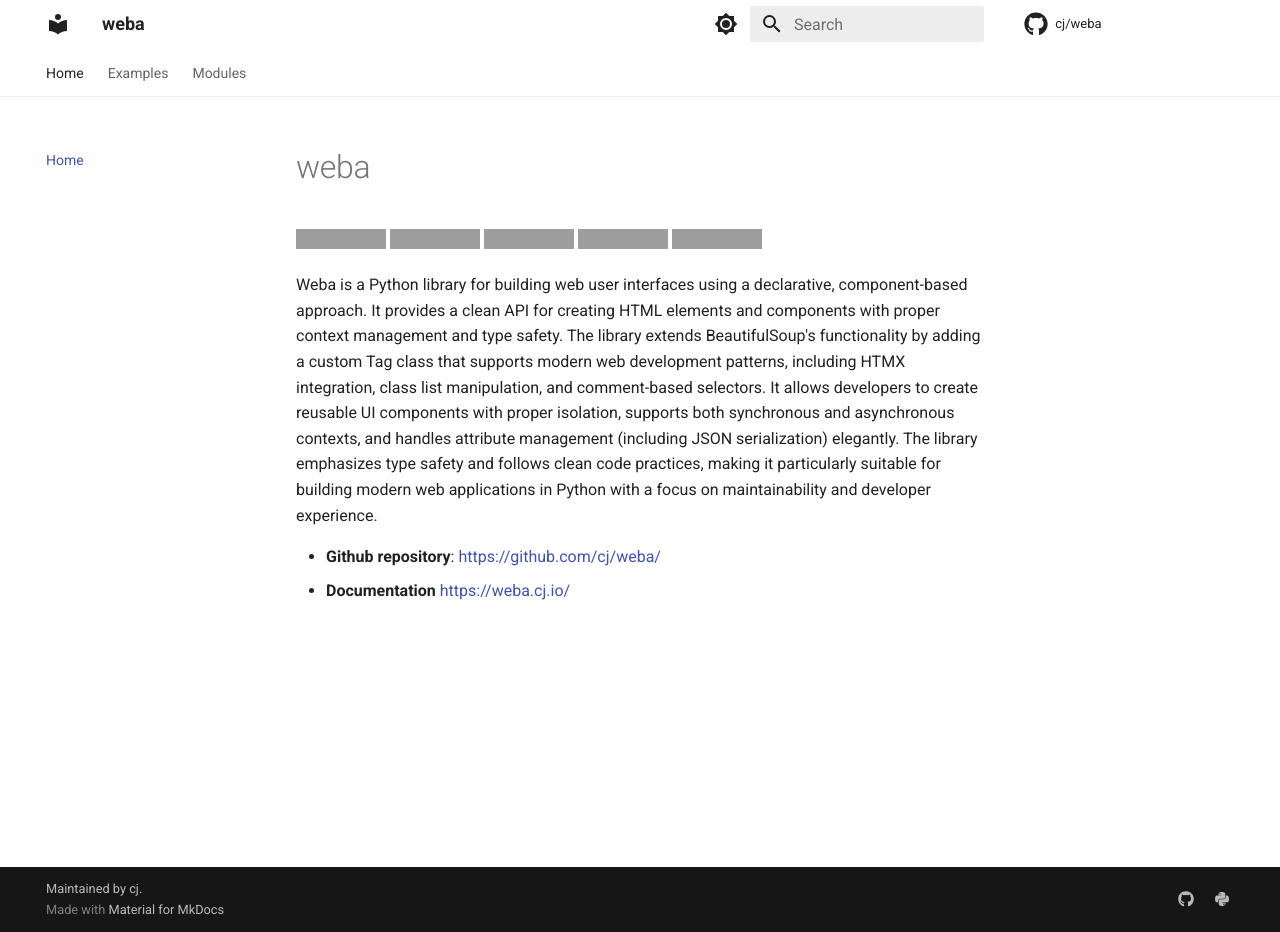
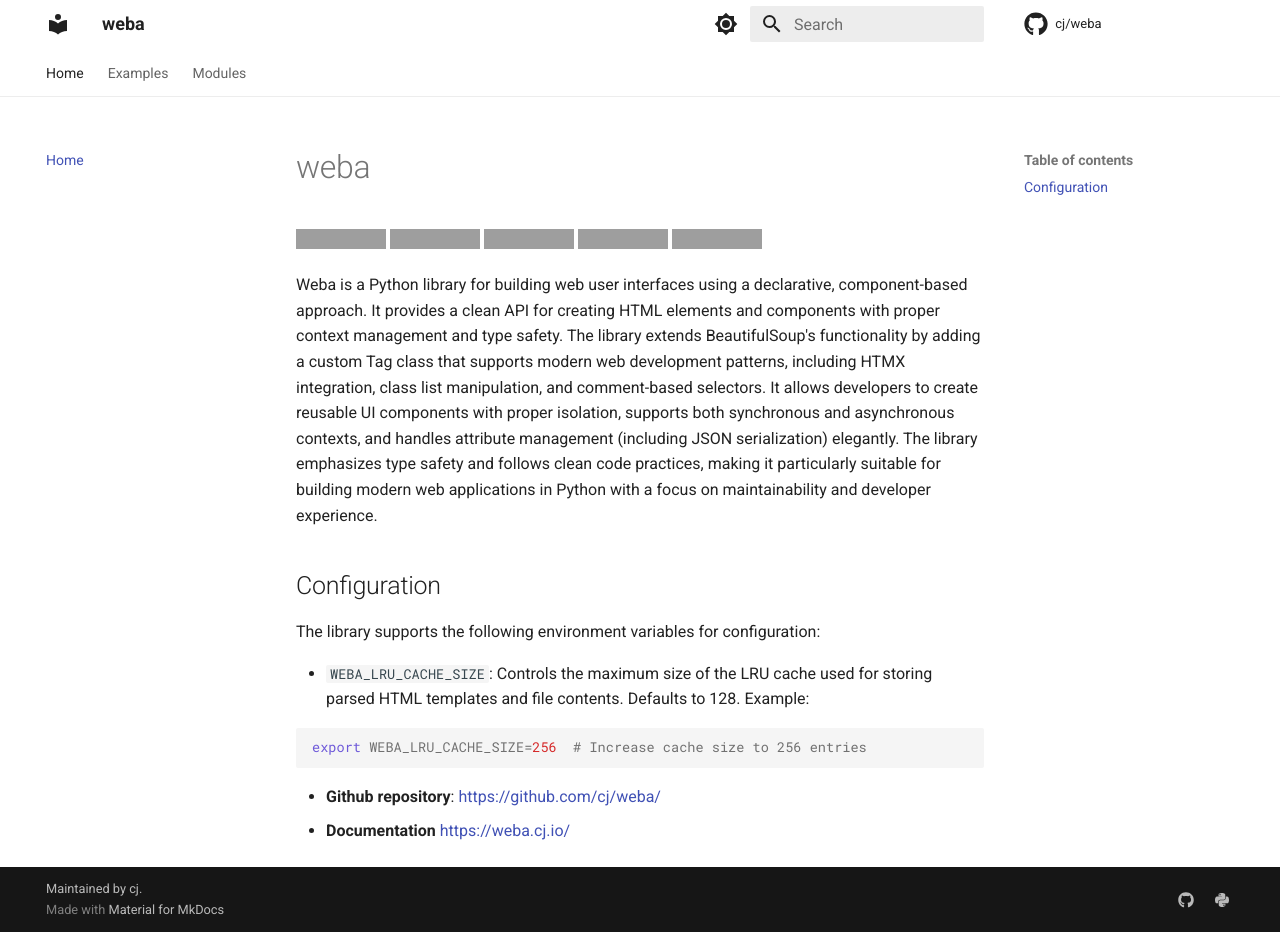
Before and after one commit to cj/weba, an MkDocs documentation site: the page built from docs/README.md, in a window 1280 px wide and 932 px high, cut to the strip 0-932 px from the top of the window. Built offline with MkDocs 1.6.1 and Material for MkDocs 9.7.7, drawn with Linux system fonts in a browser that asks for light colours; comment, search, counter and statistics services are not loaded; grey boxes are pictures that could not be loaded.

Commit message:
docs: Add configuration section with LRU cache size environment variable

````diff
--- a/docs/README.md
+++ b/docs/README.md
@@ -18,5 +18,15 @@ type safety and follows clean code practices, making it particularly suitable fo
 building modern web applications in Python with a focus on maintainability and developer
 experience.
 
+## Configuration
+
+The library supports the following environment variables for configuration:
+
+- `WEBA_LRU_CACHE_SIZE`: Controls the maximum size of the LRU cache used for storing parsed HTML templates and file contents. Defaults to 128. Example:
+
+```bash
+export WEBA_LRU_CACHE_SIZE=256  # Increase cache size to 256 entries
+```
+
 - **Github repository**: <https://github.com/cj/weba/>
 - **Documentation** <https://weba.cj.io/>
````
Also changed, not shown: README.md (+10 -0 lines).
